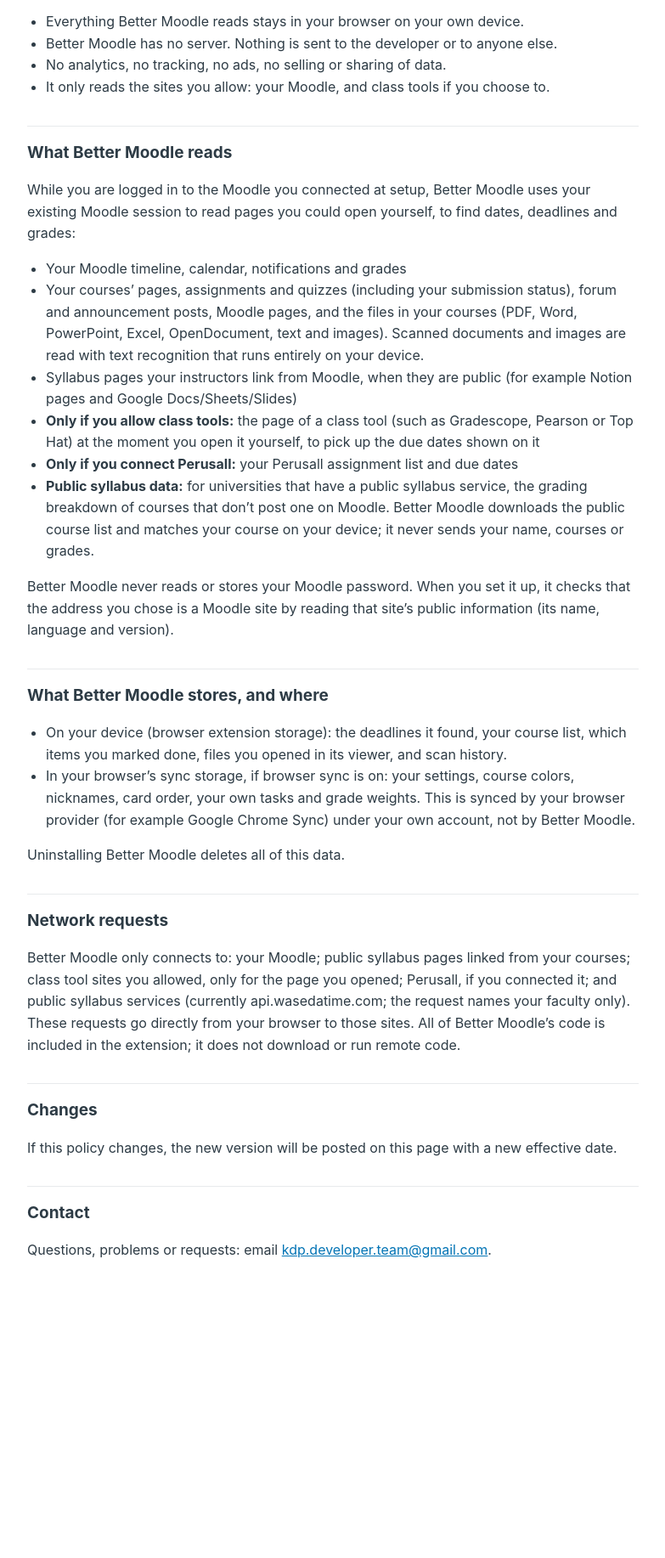
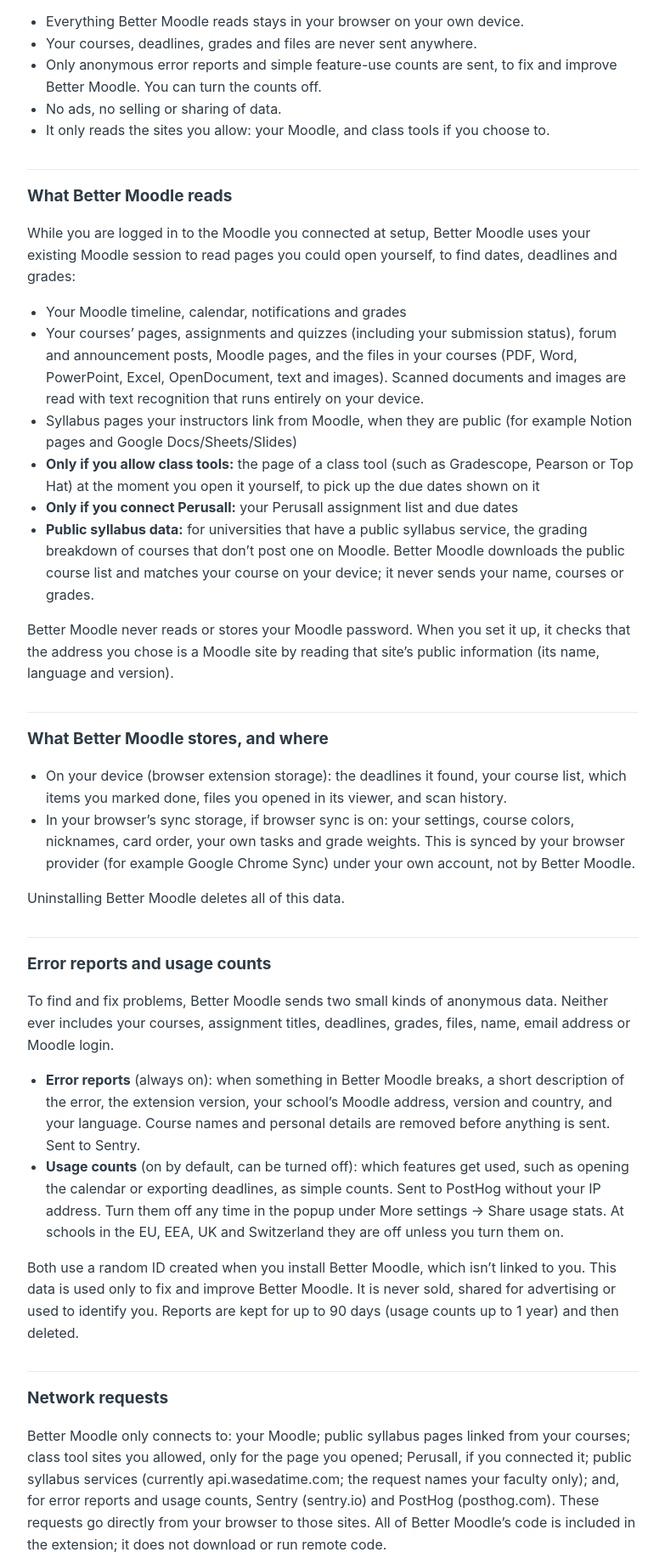
Before and after one commit to bettermoodle/bettermoodle.github.io, a plain HTML site: page privacy-policy-beta.html in a window 1280 px wide. Shown: the part 325-2159 px from the top of the page at 85% size, without its empty margins (248-1031 px from the left). Before the commit the page ends 1890 px from the top, so only its background shows below. Drawn offline with Linux system fonts and the light colour scheme.

Commit message:
Privacy policies for 2.4.4: anonymous error reports and usage stats
Co-Authored-By: Claude Opus 5.5 <noreply@anthropic.com>

```diff
--- a/privacy-policy-beta.html
+++ b/privacy-policy-beta.html
@@ -20,14 +20,15 @@
 <body>
 <main>
   <h1>Better Moodle Beta — Privacy Policy</h1>
-  <p class="muted">Effective 13 November 2026 · for the Better Moodle Beta test version</p>
+  <p class="muted">Effective 16 November 2026 · for the Better Moodle Beta test version</p>
   <p>Better Moodle is a browser extension that makes Moodle easier to use: a cleaner design and dashboard, every deadline in one list, estimated grades, reminders, a built-in file viewer, and your weekly progress and streak. It is an independent project and is not affiliated with or endorsed by Moodle Pty Ltd or any university.</p>
 
   <h2>The short version</h2>
   <ul>
     <li>Everything Better Moodle reads stays in your browser on your own device.</li>
-    <li>Better Moodle has no server. Nothing is sent to the developer or to anyone else.</li>
-    <li>No analytics, no tracking, no ads, no selling or sharing of data.</li>
+    <li>Your courses, deadlines, grades and files are never sent anywhere.</li>
+    <li>Only anonymous error reports and simple feature-use counts are sent, to fix and improve Better Moodle. You can turn the counts off.</li>
+    <li>No ads, no selling or sharing of data.</li>
     <li>It only reads the sites you allow: your Moodle, and class tools if you choose to.</li>
   </ul>
 
@@ -50,8 +51,16 @@
   </ul>
   <p>Uninstalling Better Moodle deletes all of this data.</p>
 
+  <h2>Error reports and usage counts</h2>
+  <p>To find and fix problems, Better Moodle sends two small kinds of anonymous data. Neither ever includes your courses, assignment titles, deadlines, grades, files, name, email address or Moodle login.</p>
+  <ul>
+    <li><b>Error reports</b> (always on): when something in Better Moodle breaks, a short description of the error, the extension version, your school’s Moodle address, version and country, and your language. Course names and personal details are removed before anything is sent. Sent to Sentry.</li>
+    <li><b>Usage counts</b> (on by default, can be turned off): which features get used, such as opening the calendar or exporting deadlines, as simple counts. Sent to PostHog without your IP address. Turn them off any time in the popup under More settings → Share usage stats. At schools in the EU, EEA, UK and Switzerland they are off unless you turn them on.</li>
+  </ul>
+  <p>Both use a random ID created when you install Better Moodle, which isn’t linked to you. This data is used only to fix and improve Better Moodle. It is never sold, shared for advertising or used to identify you. Reports are kept for up to 90 days (usage counts up to 1 year) and then deleted.</p>
+
   <h2>Network requests</h2>
-  <p>Better Moodle only connects to: your Moodle; public syllabus pages linked from your courses; class tool sites you allowed, only for the page you opened; Perusall, if you connected it; and public syllabus services (currently api.wasedatime.com; the request names your faculty only). These requests go directly from your browser to those sites. All of Better Moodle’s code is included in the extension; it does not download or run remote code.</p>
+  <p>Better Moodle only connects to: your Moodle; public syllabus pages linked from your courses; class tool sites you allowed, only for the page you opened; Perusall, if you connected it; public syllabus services (currently api.wasedatime.com; the request names your faculty only); and, for error reports and usage counts, Sentry (sentry.io) and PostHog (posthog.com). These requests go directly from your browser to those sites. All of Better Moodle’s code is included in the extension; it does not download or run remote code.</p>
 
   <h2>Changes</h2>
   <p>If this policy changes, the new version will be posted on this page with a new effective date.</p>
```
Also changed, not shown: privacy-policy.html (+15 -5 lines).
